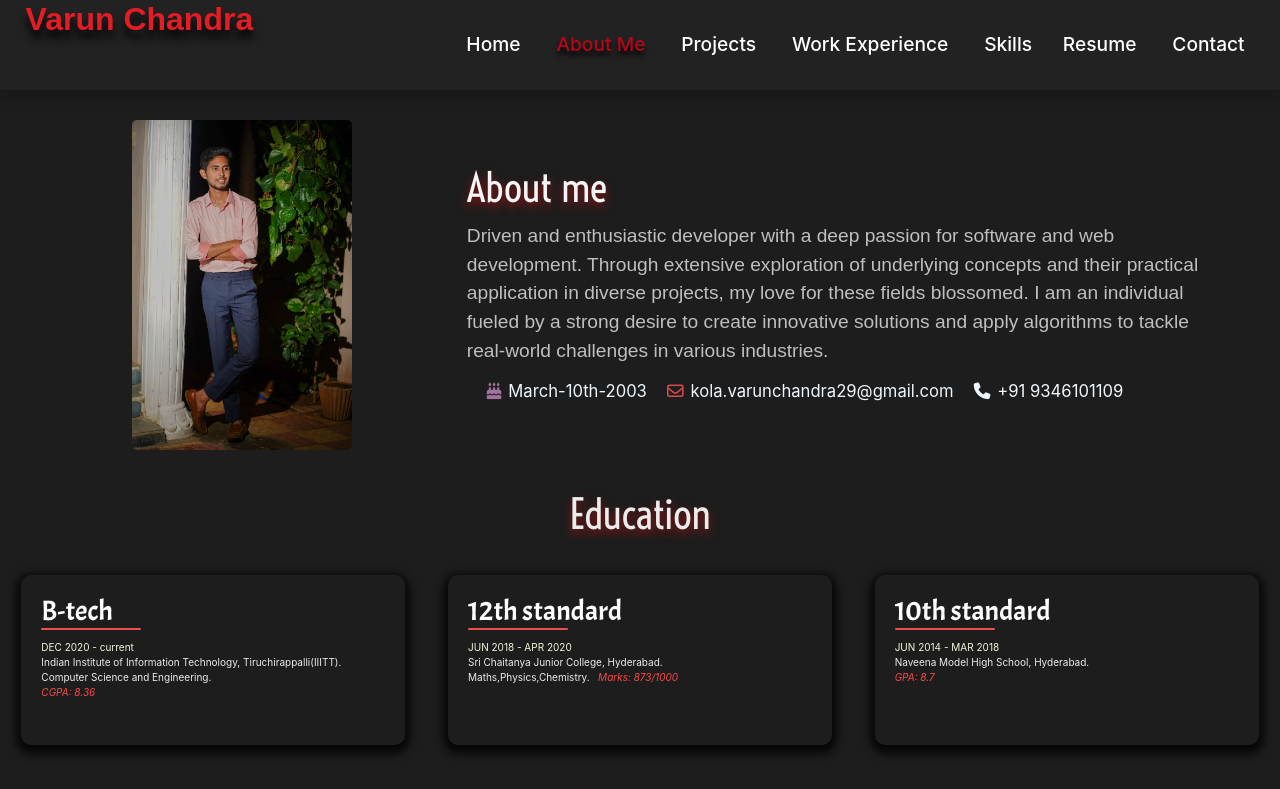
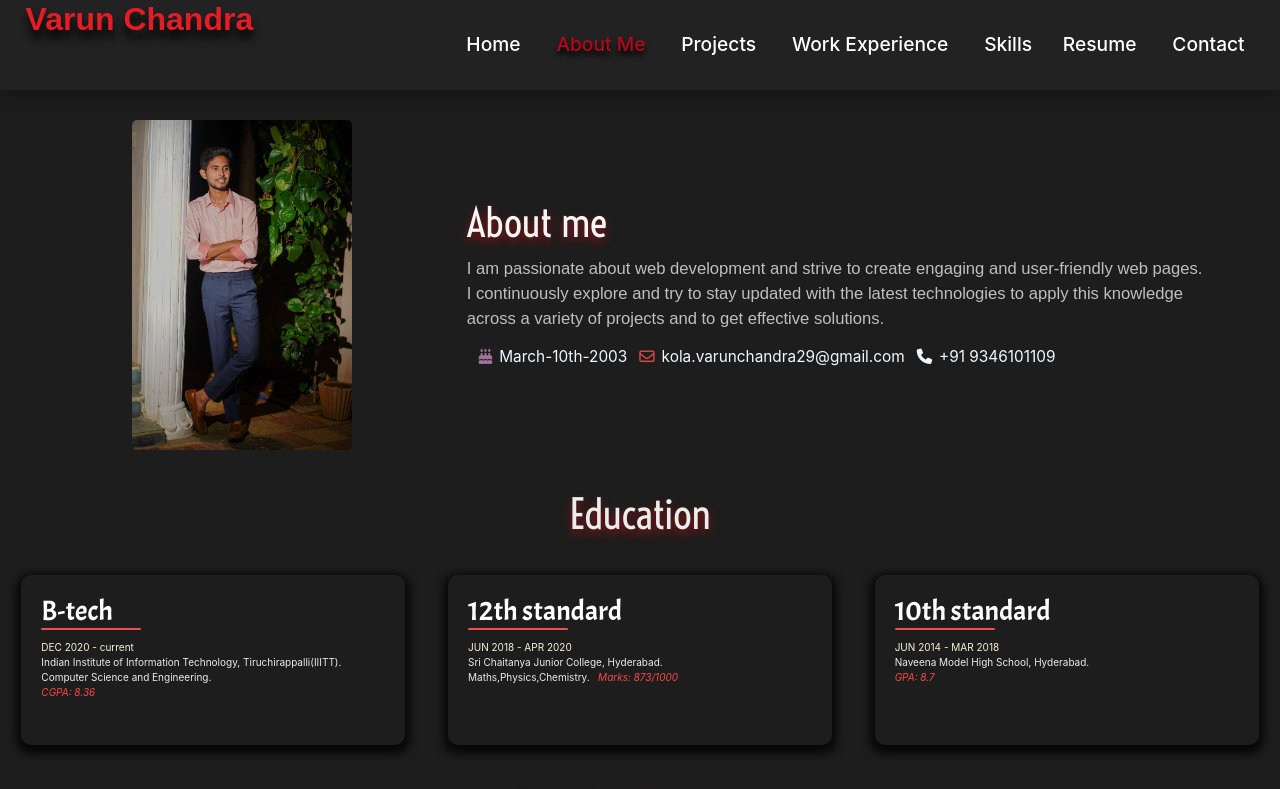
Before and after one commit to varunchandra10/CodeClause_MyPortfolio, a React (Create React App) app: page /About in a window 1280 px wide. Shown: the top 789 px of the page. Built offline with nearby package versions, Linux system fonts and the light colour scheme; the HTML template or start-up script is replaced by a standard one; a web font is replaced by a local one.

Commit message:
skills, about updated

```diff
--- a/src/components/Aboutpage/About.jsx
+++ b/src/components/Aboutpage/About.jsx
@@ -18,13 +18,13 @@ const About = () => {
           <div className='rightside-about'>
             <div className='rightside-aboutcontent'>
               <h1>About me </h1>
-              <p>Driven and enthusiastic developer with a deep passion for software and web development. Through extensive exploration of underlying concepts and their practical application in diverse projects, my love for these fields blossomed. I am an individual fueled by a strong desire to create innovative solutions and apply algorithms to tackle real-world challenges in various industries.</p>
+              <p>I am passionate about web development and strive to create engaging and user-friendly web pages. I continuously explore and try to stay updated with the latest technologies to apply this knowledge across a variety of projects and to get effective solutions.</p>
               <div className='about-details'>
-              <ul>
-                <li><i className='fa fa-birthday-cake' style={{color:'rgb(160, 115, 156'}}/>March-10th-2003</li>
-                <li><i className='fa-regular fa-envelope' style={{color:'rgb(212, 73, 73'}}/>kola.varunchandra29@gmail.com</li>
-                <li><i className='fa fa-phone'/>+91 9346101109</li>
-              </ul>
+                <ul>
+                  <li><i className='fa fa-birthday-cake' style={{ color: 'rgb(160, 115, 156' }} />March-10th-2003</li>
+                  <li><i className='fa-regular fa-envelope' style={{ color: 'rgb(212, 73, 73' }} />kola.varunchandra29@gmail.com</li>
+                  <li><i className='fa fa-phone' />+91 9346101109</li>
+                </ul>
               </div>
             </div>
           </div>
@@ -33,7 +33,7 @@ const About = () => {
         <Education />
 
         {/* ===================================================Certificate========================================= */}
-        <Certificate/>
+        <Certificate />
 
       </div>
     </>
--- a/src/components/Aboutpage/aboutpage.css
+++ b/src/components/Aboutpage/aboutpage.css
@@ -66,18 +66,18 @@ li i {
 .rightside-aboutcontent p {
     font-family: Arial, Helvetica, sans-serif;
     color: #BFBFBF;
-    font-size: 1.5vw;
+    font-size: 1.3vw;
     padding-top: 10px;
 }
 
 .about-details ul {
     display: flex;
     flex-wrap: wrap;
-    font-size: 1.3vw;
+    font-size: 1.2vw;
 }
 
 .about-details li i {
-    padding-left: 2rem;
+    padding-left: 1.2rem;
 }
 
 @media only screen and (max-width: 768px) {
--- a/src/components/Skillspage/Skills.jsx
+++ b/src/components/Skillspage/Skills.jsx
@@ -24,6 +24,7 @@ const Skills = () => {
                                 <li><i className='bx bxl-netlify' title='Netlify'></i></li>
                                 <li><i className='bx bxl-firebase' title='Firebase'></i></li>
                                 <li><i className='bx bxl-visual-studio' title='VS-Code'></i></li>
+                                <li><i className='bx bxl-figma' title='Figma'></i></li>
                             </ul>
                         </div>
                         {/* =============================================INTERESTS=========================================================== */}
```
